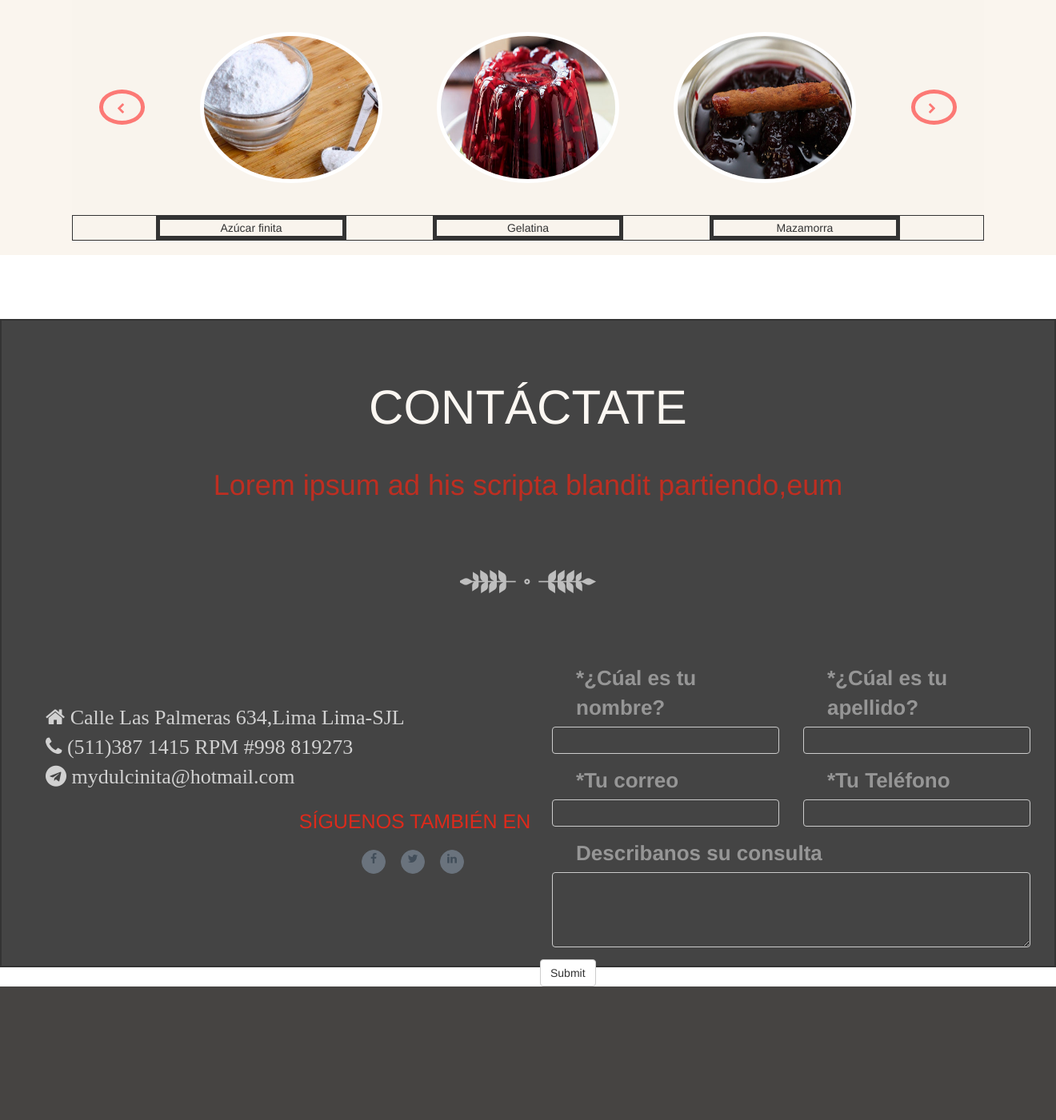
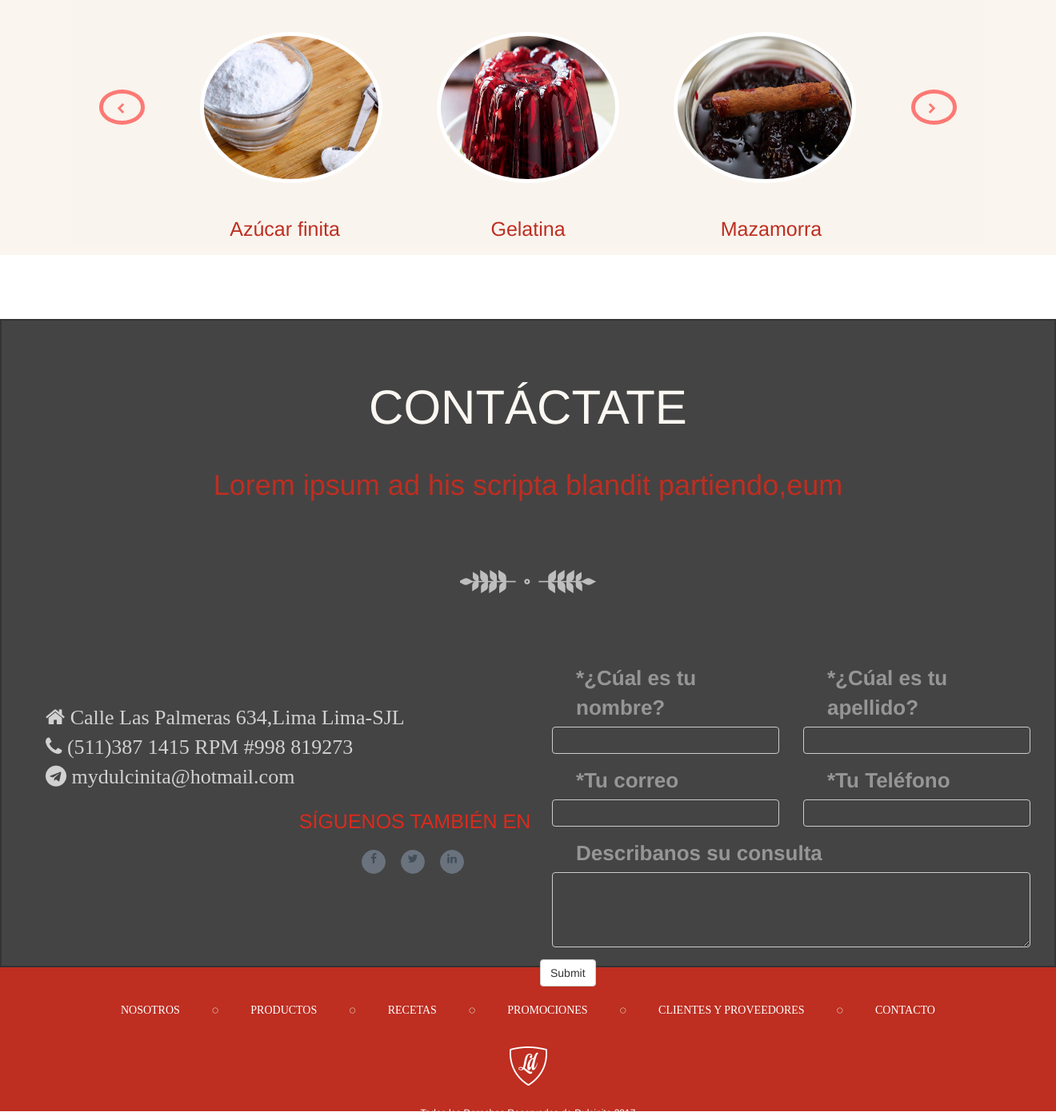
Before and after one commit to Cero-K/plantilla_dulcinita, a PHP site: page / in a window 1320 px wide. Shown: the part 4163-5564 px from the top of the page at 80% size. Before the commit the page ends 5397 px from the top, so only its background shows below. Run offline with PHP 8.4, Linux system fonts and the light colour scheme; some libraries are stand-ins or nearby versions; some web fonts are replaced.

Commit message:
Slider promociones avance5 mas footer

```diff
--- a/assets/css/layout/5.promociones.css
+++ b/assets/css/layout/5.promociones.css
@@ -1,27 +1,23 @@
 .seccion-promociones{
-	/*height: 1365px;*/
 	background-color: #faf5ee;
-
-/*	text-transform: uppercase;*/
-	/*text-align: center;*/
-
 }
 .promociones_parrafo1 p{
 	font-size: 60px;
 	color: #3a3a3a;
 	line-height: 150px;
+	text-transform: uppercase;
+	text-align: center;
 }
 .promociones_parrafo2 p{
 	font-size: 36px;
 	color: #be2e21;
+	text-align: center;
 }
 .slider-promociones{
 	height: 950px;
 	width: 100%;
 }
-
 /*ESTILOS NUEVOS*/
-
 .promociones{
 	width: 100%;
 	height: 900px;
@@ -73,9 +69,6 @@
   width: 100%;
   height: 100%;
 }
-
-
-
 .carrusel-promociones{
 	height: 30%;
 	width: 100%;
@@ -84,7 +77,6 @@
 	justify-content: space-around;
 	align-items: center;
 }
-
 /*slider 2*/
 #contenedor_slider2-promociones{
 	height: 70%;
@@ -157,18 +149,17 @@
 	display: flex;
 	justify-content: space-around;
 	align-items: center;
-	border: solid 1px;
+	/*border: solid 1px;*/
 	background-color: #f9f4ed;
-	padding-left: 50px;
-	padding-right: 50px;
+	padding-left: 10%;
+	padding-right: 10%;
+	color: #be2e21;
+	font-size: 25px;
 }
 
 /*SLIDER 5*/
 #contenedor_slider5-promociones{
-/*	height: 70%;
-	width: 20%;*/
-	border: solid 5px;
-
+	/*border: solid 5px;*/
 	overflow: hidden;
 }
 .slider5-promociones {
@@ -186,10 +177,7 @@
 }
 /*SLIDER 6*/
 #contenedor_slider6-promociones{
-/*	height: 70%;
-	width: 20%;*/
-	border: solid 5px;
-
+	/*border: solid 5px;*/
 	overflow: hidden;
 }
 .slider6-promociones {
@@ -207,10 +195,7 @@
 }
 /*SLIDER 7*/
 #contenedor_slider7-promociones{
-/*	height: 70%;
-	width: 20%;*/
-	border: solid 5px;
-
+	/*border: solid 5px;*/
 	overflow: hidden;
 }
 .slider7-promociones {
--- a/assets/css/layout/7.footer.css
+++ b/assets/css/layout/7.footer.css
@@ -0,0 +1,32 @@
+.footer{
+	height: 180px;
+	background-color: #be2e21;
+}
+.items-footer{
+	display: flex;
+	justify-content: space-around;
+	align-items: center;
+	text-transform: uppercase;
+	padding-top: 20px;
+	font-size: 14px;
+}
+.items-footer a, .items-footer a:hover{
+	color: #ffffff;
+	text-decoration: none;
+}
+.items-footer i{
+	font-size: .6em;
+	color: #ddceaf;
+}
+.logo-footer{
+	display: flex;
+	justify-content: center;
+	margin-top: 30px;
+}
+.copyright-footer{
+	display: flex;
+	justify-content: center;
+	font-size: 12px;
+	color: #ffffff;
+	margin-top: 20px;
+}
--- a/index.html
+++ b/index.html
@@ -7,11 +7,6 @@
 	<link rel="stylesheet" href="https://maxcdn.bootstrapcdn.com/bootstrap/3.3.7/css/bootstrap.min.css">
   <link rel="stylesheet" href="assets/font-awesome/css/font-awesome.min.css">
   <link rel="stylesheet" href="assets/css/imports.css">
-
-  <!-- <link rel="stylesheet" href="assets/css/layout/5.promociones.css"> -->
-
-
-
 </head>
 <body>
 <!-- 1.- Sección de MENÚ -->
@@ -355,7 +350,6 @@
       <div id="contenedor-slider1-promociones" class="contenedor-slider1-promociones">
         <div id="slider1-promociones" class="slider1-promociones">
             <section class="slider__section1-promociones">
-              <!-- <img src="assets/images/imagenes-slider/1.png"> -->
               <section class="descripcion-promociones">
                 <section class="texto-descripcion">
                   <p class="titulo-descripcion-promociones brandon-text-bold">azucar finita</p>
@@ -371,7 +365,6 @@
               </section>
           </section>
             <section class="slider__section1-promociones">
-              <!-- <img src="assets/images/imagenes-slider/2.png"> -->
               <section class="descripcion-promociones">
                 <section class="texto-descripcion">
                   <p class="titulo-descripcion-promociones brandon-text-bold">gelatina</p>
@@ -387,7 +380,6 @@
               </section>
             </section>
             <section class="slider__section1-promociones">
-              <!-- <img src="assets/images/imagenes-slider/3.png"> -->
               <section class="descripcion-promociones">
                 <section class="texto-descripcion">
                   <p class="titulo-descripcion-promociones brandon-text-bold">mazamorra</p>
@@ -403,7 +395,6 @@
               </section>
             </section>
             <section class="slider__section1-promociones">
-              <!-- <img src="assets/images/imagenes-slider/4.png"> -->
               <section class="descripcion-promociones">
                 <section class="texto-descripcion">
                   <p class="titulo-descripcion-promociones brandon-text-bold">otro</p>
@@ -447,7 +438,6 @@
             </section>
               <section class="slider__section3-promociones">
                 <img src="assets/images/imagenes-slider/3.jpg">
-                <!-- hola este es la image 2 -->
               </section>
               <section class="slider__section3-promociones">
                 <img src="assets/images/imagenes-slider/4.jpg">
@@ -481,19 +471,15 @@
         <div id="contenedor_slider5-promociones">
           <div id="slider5-promociones" class="slider5-promociones">
             <section class="slider__section5-promociones">
-                <!-- <img src="imagenes-slider/3.png"> -->
                 Azúcar finita
             </section>
               <section class="slider__section5-promociones">
-                <!-- <img src="imagenes-slider/4.png"> -->
                 Gelatina
               </section>
               <section class="slider__section5-promociones">
-                <!-- <img src="imagenes-slider/1.png"> -->
                 Mazamorra
               </section>
               <section class="slider__section5-promociones">
-                <!-- <img src="imagenes-slider/2.png"> -->
                 Otro
               </section>
           </div>
@@ -501,19 +487,15 @@
         <div id="contenedor_slider6-promociones">
           <div id="slider6-promociones" class="slider6-promociones">
             <section class="slider__section6-promociones">
-                <!-- <img src="imagenes-slider/3.png"> -->
                 Gelatina
             </section>
               <section class="slider__section6-promociones">
-                <!-- <img src="imagenes-slider/4.png"> -->
                 Mazamorra
               </section>
               <section class="slider__section6-promociones">
-                <!-- <img src="imagenes-slider/1.png"> -->
                 Otro
               </section>
               <section class="slider__section6-promociones">
-                <!-- <img src="imagenes-slider/2.png"> -->
                 Azúcar finita
               </section>
           </div>
@@ -521,19 +503,15 @@
         <div id="contenedor_slider7-promociones">
           <div id="slider7-promociones" class="slider7-promociones">
             <section class="slider__section7-promociones">
-                <!-- <img src="imagenes-slider/3.png"> -->
                 Mazamorra
             </section>
               <section class="slider__section7-promociones">
-                <!-- <img src="imagenes-slider/4.png"> -->
                 Otro
               </section>
               <section class="slider__section7-promociones">
-                <!-- <img src="imagenes-slider/1.png"> -->
                 Azúcar finita
               </section>
               <section class="slider__section7-promociones">
-                <!-- <img src="imagenes-slider/2.png"> -->
                 Gelatina
               </section>
           </div>
@@ -643,6 +621,30 @@
       </form>
     </div>
   </section>
+  <!-- FIN DE SECCION CONTACTO -->
+  <!-- SECCION FOOTER -->
+  <section class="footer">
+    <section class="items-footer container brandon-text">
+      <section class="item-footer"><a href="">nosotros</a></section>
+      <i class="fa fa-circle-thin hidden-xs hidden-sm hidden-md" aria-hidden="true"></i>
+      <section class="item-footer"><a href="">productos</a></section>
+      <i class="fa fa-circle-thin hidden-xs hidden-sm hidden-md" aria-hidden="true"></i>
+      <section class="item-footer"><a href="">recetas</a></section>
+      <i class="fa fa-circle-thin hidden-xs hidden-sm hidden-md" aria-hidden="true"></i>
+      <section class="item-footer"><a href="">promociones</a></section>
+      <i class="fa fa-circle-thin hidden-xs hidden-sm hidden-md" aria-hidden="true"></i>
+      <section class="item-footer"><a href="">clientes y proveedores</a></section>
+      <i class="fa fa-circle-thin hidden-xs hidden-sm hidden-md" aria-hidden="true"></i>
+      <section class="item-footer"><a href="">contacto</a></section>
+    </section>
+    <section class="logo-footer">
+      <img src="assets/images/life.png" alt="">
+    </section>
+    <section class="copyright-footer">
+      Todos los Derechos Reservados de Dulcinita 2017
+    </section>
+  </section>
+  <!-- FIN DE SECCION FOOTER -->
 
 <script src="https://ajax.googleapis.com/ajax/libs/jquery/3.2.1/jquery.min.js"></script>
 <script src="https://maxcdn.bootstrapcdn.com/bootstrap/3.3.7/js/bootstrap.min.js"></script>
```
Also changed, not shown: assets/images/life.png (added).
